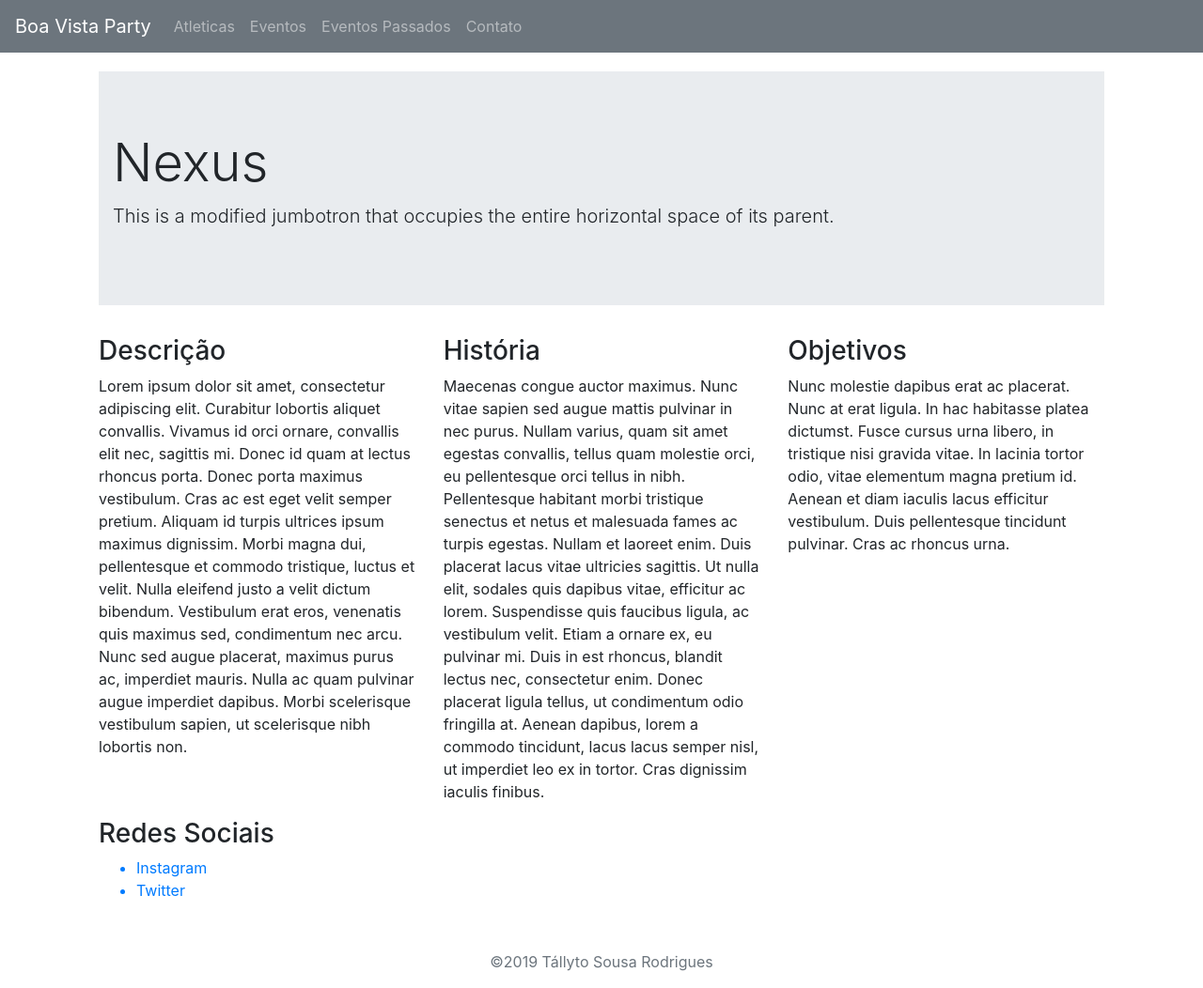
After one commit to tallyto/boa-vista-party, a Node server app: template views/eventos/index.handlebars in a window 1280 px wide. The commit adds this page. Shown: the whole page at 94% size. Run offline with Node 20, Linux system fonts and the light colour scheme; the template is opened without the code that fills it, so the values that code supplies are empty; some libraries are stand-ins or nearby versions.

Commit message:
Criado o layout de pagina das atleticas

```diff
--- a/app.js
+++ b/app.js
@@ -19,6 +19,10 @@ app.get("/eventos", (req, res) => {
   res.render("eventos");
 });
 
+app.get("/nexus", (req, res)=>{
+  res.render("eventos/index")
+})
+
 app.get("/eventos-passados", (req, res) => {
   res.render("eventos-passados");
 });
--- a/views/eventos-passados.handlebars
+++ b/views/eventos-passados.handlebars
@@ -1,3 +1,4 @@
+<div class="card-body">
 <h3>Eventos Passados</h3>
 <div class="card-columns">
 
@@ -32,3 +33,4 @@
     </div>
 
 </div>
+</div>
--- a/views/eventos.handlebars
+++ b/views/eventos.handlebars
@@ -1,3 +1,4 @@
+<div class="card-body">
 <h3>Eventos</h3>
 
 <div class="card-columns">
@@ -36,3 +37,5 @@
 
 
 </div>
+
+</div>
--- /dev/null
+++ b/views/eventos/index.handlebars
@@ -0,0 +1,88 @@
+<div class="card-body">
+    <div class="jumbotron jumbotron-fluid">
+        <div class="container">
+            <h1 class="display-4">Nexus</h1>
+            <p class="lead">This is a modified jumbotron that occupies the entire horizontal space of its parent.</p>
+        </div>
+    </div>
+    <div class="row">
+
+        <div class="col-sm">
+            <h3>Descrição</h3>
+            <p>
+                Lorem ipsum dolor sit amet, consectetur adipiscing elit. Curabitur lobortis aliquet convallis. Vivamus
+                id
+                orci
+                ornare, convallis elit nec, sagittis mi. Donec id quam at lectus rhoncus porta. Donec porta maximus
+                vestibulum. Cras
+                ac est eget velit semper pretium. Aliquam id turpis ultrices ipsum maximus dignissim. Morbi magna dui,
+                pellentesque
+                et commodo tristique, luctus et velit. Nulla eleifend justo a velit dictum bibendum. Vestibulum erat
+                eros,
+                venenatis
+                quis maximus sed, condimentum nec arcu. Nunc sed augue placerat, maximus purus ac, imperdiet mauris.
+                Nulla
+                ac quam
+                pulvinar augue imperdiet dapibus. Morbi scelerisque vestibulum sapien, ut scelerisque nibh lobortis non.
+            </p>
+        </div>
+
+        <div class="col-sm">
+            <h3>História</h3>
+            <p>
+                Maecenas congue auctor maximus. Nunc vitae sapien sed augue mattis pulvinar in nec purus. Nullam varius,
+                quam sit
+                amet egestas convallis, tellus quam molestie orci, eu pellentesque orci tellus in nibh. Pellentesque
+                habitant morbi
+                tristique senectus et netus et malesuada fames ac turpis egestas. Nullam et laoreet enim. Duis placerat
+                lacus vitae
+                ultricies sagittis. Ut nulla elit, sodales quis dapibus vitae, efficitur ac lorem. Suspendisse quis
+                faucibus
+                ligula,
+                ac vestibulum velit. Etiam a ornare ex, eu pulvinar mi. Duis in est rhoncus, blandit lectus nec,
+                consectetur
+                enim.
+                Donec placerat ligula tellus, ut condimentum odio fringilla at. Aenean dapibus, lorem a commodo
+                tincidunt,
+                lacus
+                lacus semper nisl, ut imperdiet leo ex in tortor. Cras dignissim iaculis finibus.
+            </p>
+
+        </div>
+
+        <div class="col-sm">
+            <h3>Objetivos</h3>
+            <p>
+                Nunc molestie dapibus erat ac placerat. Nunc at erat ligula. In hac habitasse platea dictumst. Fusce
+                cursus
+                urna libero, in tristique nisi gravida vitae. In lacinia tortor odio, vitae elementum magna pretium id.
+                Aenean et diam iaculis lacus efficitur vestibulum. Duis pellentesque tincidunt pulvinar. Cras ac rhoncus
+                urna.
+            </p>
+
+        </div>
+
+
+
+
+
+
+    </div>
+    <div class="row">
+        <div class="col-sm">
+            <h3>Redes Sociais</h3>
+            <ul>
+                <a href="https://www.instagram.com/atleticanexus/">
+                    <li>Instagram</li>
+                </a>
+                <a href="https://twitter.com/AtleticaNexus">
+                    <li>Twitter</li>
+                </a>
+
+            </ul>
+            <p></p>
+        </div>
+    </div>
+
+
+</div>
--- a/views/partials/_footer.handlebars
+++ b/views/partials/_footer.handlebars
@@ -3,7 +3,7 @@
 
   <!-- Copyright -->
   <div class="conatiner text-center py-3 text-muted">
-      &copy;2019 Tállyo Sousa Rodrigues
+      &copy;2019 Tállyto Sousa Rodrigues
   </div>
   <!-- Copyright -->
 
--- a/views/partials/_navbar.handlebars
+++ b/views/partials/_navbar.handlebars
@@ -1,5 +1,5 @@
 <nav class="navbar navbar-expand-lg navbar-dark bg-secondary">
-  <a class="navbar-brand" href="/eventos">Boa Vista Party</a>
+  <a class="navbar-brand" href="/">Boa Vista Party</a>
   <button class="navbar-toggler" type="button" data-toggle="collapse" data-target="#navbarSupportedContent"
     aria-controls="navbarSupportedContent" aria-expanded="false" aria-label="Toggle navigation">
     <span class="navbar-toggler-icon"></span>
```
Also changed, not shown: views/atleticas.handlebars (+5 -3 lines), views/layouts/main.handlebars (+11 -4 lines), public/img/atleticas/nexus.jpg (renamed from public/img/atleticas/noxus.jpg).
